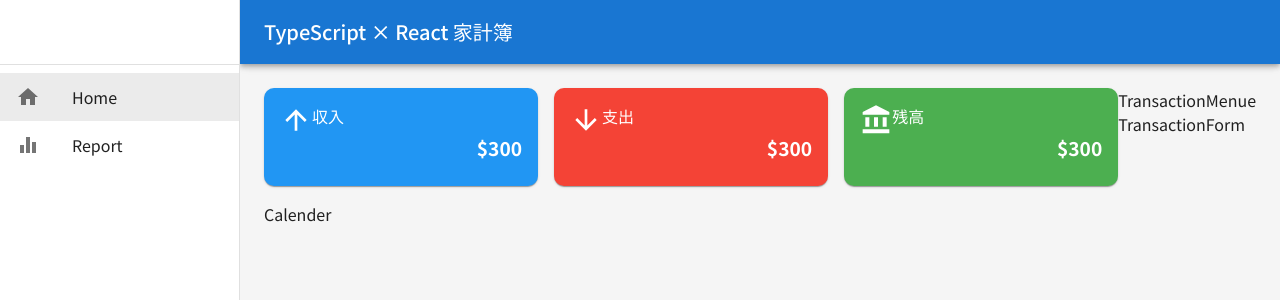
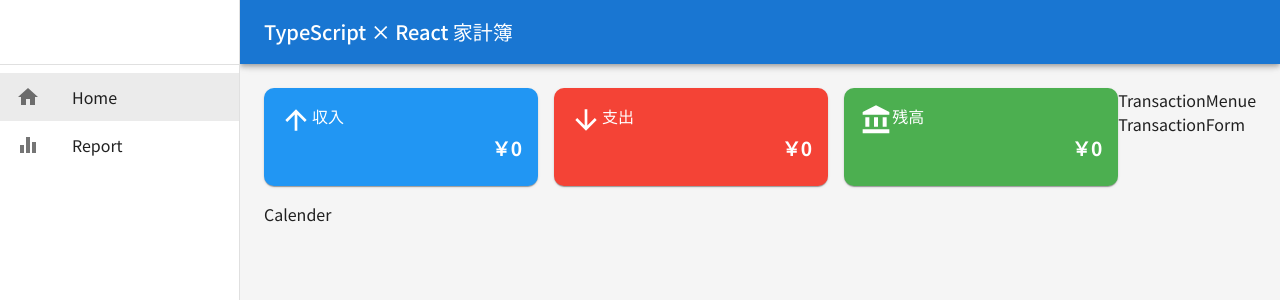
Before and after one commit to shokkun47/household-app, a React (Create React App) app: page / in a window 1280 px wide. Shown: the top 300 px of the page. Built offline with nearby package versions, Linux system fonts and the light colour scheme; no server answers; the database is empty.

Commit message:
add new files

```diff
--- a/package.json
+++ b/package.json
@@ -14,6 +14,7 @@
     "@types/node": "^16.18.105",
     "@types/react": "^18.3.3",
     "@types/react-dom": "^18.3.0",
+    "date-fns": "^3.6.0",
     "firebase": "^10.13.0",
     "react": "^18.3.1",
     "react-dom": "^18.3.1",
--- a/src/App.tsx
+++ b/src/App.tsx
@@ -11,6 +11,8 @@
 import { Transaction } from './types/index';
 import { collection, getDocs } from 'firebase/firestore';
 import { db } from './firerbase';
+import { format } from 'date-fns';
+import { formatMonth } from './utils/formatting';
 
 function App() {
 
@@ -20,6 +22,9 @@
   }
 
   const[transactions,setTransactions] = useState<Transaction[]>([]);
+  const[currentMonth,setCurrentMonth] = useState(new Date());
+
+  const a = format(currentMonth, "yyyy-MM");
 
   useEffect(() => {
     const fetchTransactions = async() => {
@@ -31,10 +36,10 @@
             ...doc.data(),
             id: doc.id,
           } as Transaction
-      });
-      setTransactions(transactionsData)
+        });
+        setTransactions(transactionsData)
       } catch(err) {
-        if(isFireStoreError(err)) {
+        if (isFireStoreError(err)) {
           console.error("firestoresのエラーは:",err)
         } else {
           console.error("一般的なエラーは:",err)
@@ -46,13 +51,17 @@
 
   }, [])
 
+  const monthlyTransactions = transactions.filter((transaction) => {
+    return transaction.date.startsWith(formatMonth(currentMonth))
+  })
+
   return (
     <ThemeProvider theme={theme}>
       <CssBaseline />
       <Router>
         <Routes>
           <Route path='/' element={<AppLayout />}>
-            <Route index element={<Home />}/>
+            <Route index element={<Home monthlyTransactions={monthlyTransactions}/>} />
             <Route path="/report" element={<Report />}/>
             <Route path="*" element={<NoMatch />}/>
           </Route>
--- a/src/components/MonthlySummary.tsx
+++ b/src/components/MonthlySummary.tsx
@@ -3,9 +3,18 @@
 import ArrowDownwardIcon from '@mui/icons-material/ArrowDownward';
 import AccountBalanceIcon from '@mui/icons-material/AccountBalance';
 import React from 'react'
+import { Transaction } from '../types';
+import { finaceCalculations } from '../utils/finaceCalculations';
 
-const MonthlySummary = () => {
-  return (
+interface MonthlySummaryProps{
+    monthlyTransactions: Transaction[],
+}
+
+const MonthlySummary = ({monthlyTransactions}: MonthlySummaryProps) => {
+
+    const {income, expense, balance} = finaceCalculations(monthlyTransactions);
+
+    return (
     <Grid container spacing={{ xs: 1, sm: 2 }} mb={2}>
         {/* 収入 */}
         <Grid item xs={4} display={"flex"} flexDirection={"column"}>
@@ -25,9 +34,10 @@
                         variant="h5"
                         fontWeight={"fontWeightBold"}
                         sx={{wordBreak: "break-word",
-                            fontSize: {xs: ".8rem", sm: "1rem", md: "1.2rem"} }}
+                            fontSize: {xs: ".8rem", sm: "1rem", md: "1.2rem"}
+                        }}
                     >
-                        $300
+                        ￥{income}
                     </Typography>
                 </CardContent>
             </Card>
@@ -53,7 +63,7 @@
                         sx={{wordBreak: "break-word",
                             fontSize: {xs: ".8rem", sm: "1rem", md: "1.2rem"} }}
                     >
-                        $300
+                        ￥{expense}
                     </Typography>
                 </CardContent>
             </Card>
@@ -79,7 +89,7 @@
                         sx={{wordBreak: "break-word",
                             fontSize: {xs: ".8rem", sm: "1rem", md: "1.2rem"} }}
                     >
-                        $300
+                        ￥{balance}
                     </Typography>
                 </CardContent>
             </Card>
--- a/src/pages/Home.tsx
+++ b/src/pages/Home.tsx
@@ -4,13 +4,18 @@
 import Calender from '../components/Calender'
 import TransactionMenue from '../components/TransactionMenue'
 import TransactionForm from '../components/TransactionForm'
+import { Transaction } from '../types'
 
-function Home() {
+interface HomeProps {
+  monthlyTransactions: Transaction[],
+}
+
+const Home = ({monthlyTransactions}: HomeProps) => {
   return (
     <Box sx={{display: "flex"}}>
       {/* 左側コンテンツ */}
       <Box sx={{flexGrow: 1}}>
-        <MonthlySummary />
+        <MonthlySummary monthlyTransactions={monthlyTransactions}/>
         <Calender />
       </Box>
 
--- /dev/null
+++ b/src/utils/finaceCalculations.ts
@@ -0,0 +1,14 @@
+import { Balance, Transaction } from "../types";
+
+export function finaceCalculations(transactions: Transaction[]): Balance {
+    return transactions.reduce((acc, transaction) => {
+        if(transaction.type == "income") {
+            acc.income += transaction.amount
+        } else {
+            acc.expense += transaction.amount
+        }
+        acc.balance = acc.income - acc.expense;
+
+        return acc
+    },{income: 0, expense: 0, balance: 0})
+}
--- /dev/null
+++ b/src/utils/formatting.ts
@@ -0,0 +1,5 @@
+import { format } from "date-fns";
+
+export function formatMonth(date: Date): string {
+    return format(date, "yyyy-MM");
+}
```
Also changed, not shown: src/types/index.ts (+8 -0 lines), 1 other file (tests, documents, lock files or other folders).
